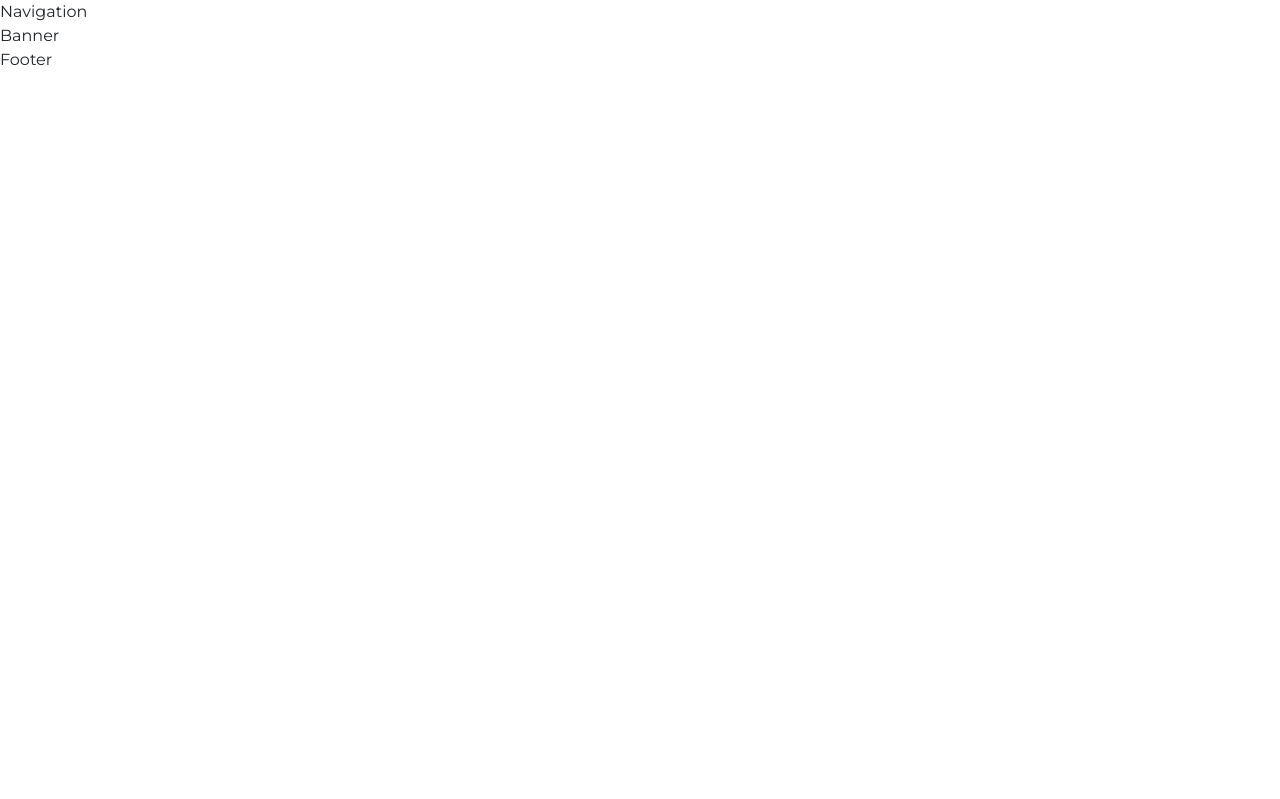
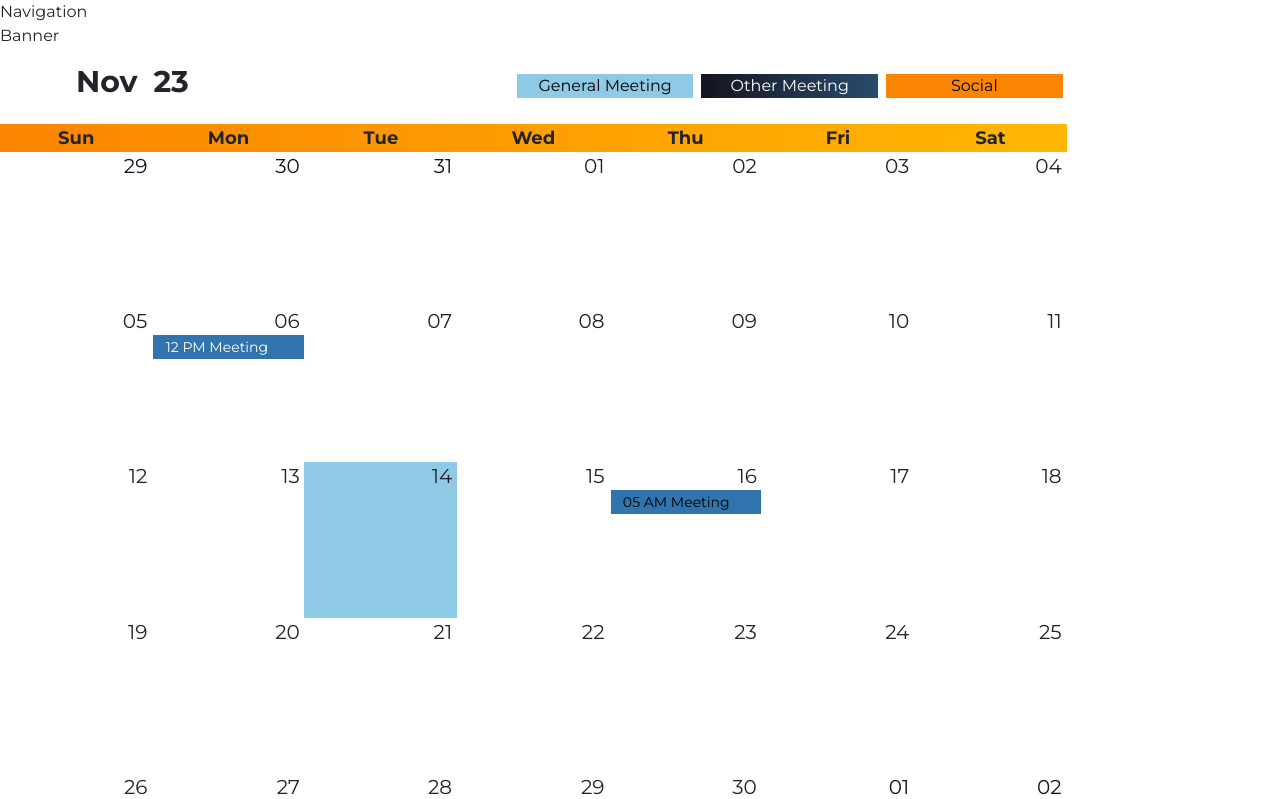
Before and after one commit to acm-ucr/hlg-website, a Next.js app: page /events in a window 1280 px wide. Shown: the top 799 px of the page. Built offline with nearby package versions, Linux system fonts and the light colour scheme.

Commit message:
step: bug fixed | css jsx

```diff
--- a/src/app/events/page.js
+++ b/src/app/events/page.js
@@ -1,9 +1,11 @@
 import Banner from "@/components/Banner";
-
+import CalendarEvent from "@/components/events/Calendar";
+import data from "@/data/events";
 const events = () => {
   return (
     <div>
       <Banner />
+      <CalendarEvent events={data} />
     </div>
   );
 };
```
